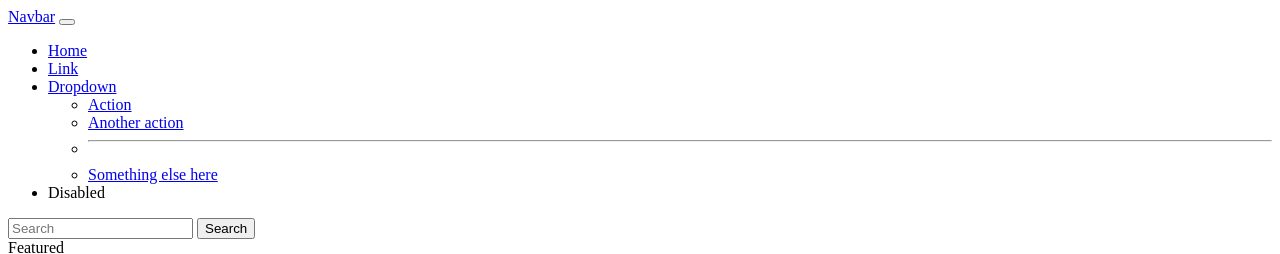
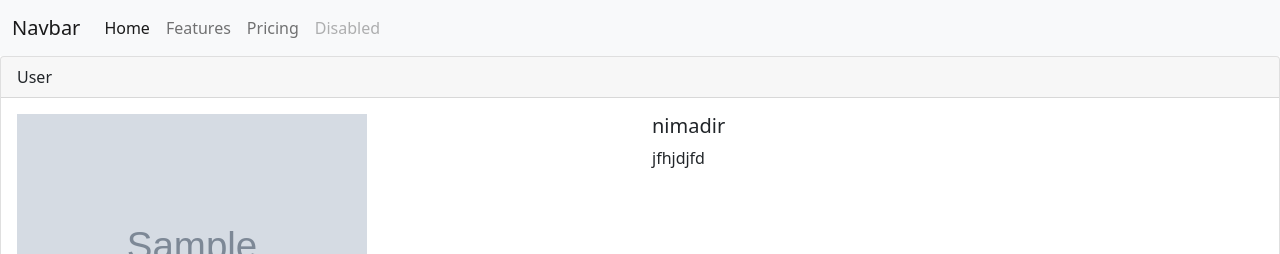
Before and after one commit to ViraKrajevskiy/PythonProject2, a Django app: template Uchebniycentrapp/templates/testfilescodes/testcodes.html in a window 1280 px wide. Shown: the top 254 px of the page. Run offline with Django 5.2, Linux system fonts and the light colour scheme; data comes from the database, SQL or seed files in the repository; the template is opened without the code that fills it: values that come from a table or form of the project are taken from there, most other values are stand-ins (such as "Sample title", 1, 10 or a date in 2020); grey boxes marked "Sample" are stand-in pictures.

Commit message:
Urls use

```diff
--- a/Uchebniycentrapp/templates/testfilescodes/testcodes.html
+++ b/Uchebniycentrapp/templates/testfilescodes/testcodes.html
@@ -1,85 +1,174 @@
 
-<!doctype html>
+<!--<!doctype html>-->
+<!--<html lang="en">-->
+<!--<head>-->
+<!--        <meta charset="UTF-8">-->
+<!--    <meta name="viewport" content="width=device-width, initial-scale=1">-->
+<!--    <title>Document</title>-->
+<!--</head>-->
+<!--<body>-->
+
+<!--<nav class="navbar navbar-expand-lg bg-body-tertiary">-->
+<!--  <div class="container-fluid">-->
+<!--    <a class="navbar-brand" href="#">Navbar</a>-->
+<!--    <button class="navbar-toggler" type="button" data-bs-toggle="collapse" data-bs-target="#navbarSupportedContent" aria-controls="navbarSupportedContent" aria-expanded="false" aria-label="Toggle navigation">-->
+<!--      <span class="navbar-toggler-icon"></span>-->
+<!--    </button>-->
+<!--    <div class="collapse navbar-collapse" id="navbarSupportedContent">-->
+<!--      <ul class="navbar-nav me-auto mb-2 mb-lg-0">-->
+<!--        <li class="nav-item">-->
+<!--          <a class="nav-link active" aria-current="page" href="#">Home</a>-->
+<!--        </li>-->
+<!--        <li class="nav-item">-->
+<!--          <a class="nav-link" href="#">Link</a>-->
+<!--        </li>-->
+<!--        <li class="nav-item dropdown">-->
+<!--          <a class="nav-link dropdown-toggle" href="#" role="button" data-bs-toggle="dropdown" aria-expanded="false">-->
+<!--            Dropdown-->
+<!--          </a>-->
+<!--          <ul class="dropdown-menu">-->
+<!--            <li><a class="dropdown-item" href="#">Action</a></li>-->
+<!--            <li><a class="dropdown-item" href="#">Another action</a></li>-->
+<!--            <li><hr class="dropdown-divider"></li>-->
+<!--            <li><a class="dropdown-item" href="#">Something else here</a></li>-->
+<!--          </ul>-->
+<!--        </li>-->
+<!--        <li class="nav-item">-->
+<!--          <a class="nav-link disabled" aria-disabled="true">Disabled</a>-->
+<!--        </li>-->
+<!--      </ul>-->
+<!--      <form class="d-flex" role="search">-->
+<!--        <input class="form-control me-2" type="search" placeholder="Search" aria-label="Search">-->
+<!--        <button class="btn btn-outline-success" type="submit">Search</button>-->
+<!--      </form>-->
+<!--    </div>-->
+<!--  </div>-->
+<!--</nav>-->
+
+<!--<div class="card text-center">-->
+<!--  <div class="card-header">-->
+<!--    Featured-->
+<!--  </div>-->
+
+<!--  {% for item in courses %}-->
+<!--  <div class="card-body">-->
+<!--    <div class="row">-->
+<!--      <div class="col-6">-->
+<!--          {% if item.photo %}-->
+<!--          <img src="{{ item.photo.url }}" alt="" width="360">-->
+<!--          {% else %}-->
+<!--          <img src="https://picsum.photos/200" alt="">-->
+<!--          {% endif %}-->
+<!--      </div>-->
+<!--      <div class="col-6">-->
+<!--        <div class="card-body">-->
+<!--          <div class="row">-->
+<!--            <div class="col-6"></div>-->
+<!--            <div class="col-6"></div>-->
+<!--          </div>-->
+<!--          <div>-->
+<!--            <h5 class="card-title">{{ item.title }}</h5>-->
+<!--            <p class="card-text">{{ item.description }}</p>-->
+<!--            <a href="#" class="btn btn-primary">Go somewhere</a>-->
+<!--          </div>-->
+<!--          <div class="card-footer text-muted">-->
+<!--            {{ item.created_at }}-->
+<!--          </div>-->
+<!--        </div>-->
+<!--      </div>-->
+<!--    </div>-->
+<!--  </div>-->
+<!--  {% endfor %}-->
+<!--</div>-->
+
+<!--</body>-->
+<!--</html>-->
+
+<!DOCTYPE html>
 <html lang="en">
 <head>
+
     <meta charset="UTF-8">
-    <meta name="viewport" content="width=device-width, initial-scale=1">
-    <title>Document</title>
+
+    <title>{{ title }}</title>
+
 </head>
 <body>
 
-<nav class="navbar navbar-expand-lg bg-body-tertiary">
+
+    <nav class="navbar navbar-expand-lg navbar-light bg-light">
     <div class="container-fluid">
         <a class="navbar-brand" href="#">Navbar</a>
-    <button class="navbar-toggler" type="button" data-bs-toggle="collapse" data-bs-target="#navbarSupportedContent" aria-controls="navbarSupportedContent" aria-expanded="false" aria-label="Toggle navigation">
+        <button class="navbar-toggler" type="button" data-bs-toggle="collapse" data-bs-target="#navbarNav"
+                aria-controls="navbarNav" aria-expanded="false" aria-label="Toggle navigation">
             <span class="navbar-toggler-icon"></span>
         </button>
-    <div class="collapse navbar-collapse" id="navbarSupportedContent">
-      <ul class="navbar-nav me-auto mb-2 mb-lg-0">
+        <div class="collapse navbar-collapse" id="navbarNav">
+            <ul class="navbar-nav">
                 <li class="nav-item">
                     <a class="nav-link active" aria-current="page" href="#">Home</a>
                 </li>
                 <li class="nav-item">
-          <a class="nav-link" href="#">Link</a>
-        </li>
-        <li class="nav-item dropdown">
-          <a class="nav-link dropdown-toggle" href="#" role="button" data-bs-toggle="dropdown" aria-expanded="false">
-            Dropdown
-          </a>
-          <ul class="dropdown-menu">
-            <li><a class="dropdown-item" href="#">Action</a></li>
-            <li><a class="dropdown-item" href="#">Another action</a></li>
-            <li><hr class="dropdown-divider"></li>
-            <li><a class="dropdown-item" href="#">Something else here</a></li>
-          </ul>
+                    <a class="nav-link" href="#">Features</a>
                 </li>
                 <li class="nav-item">
-          <a class="nav-link disabled" aria-disabled="true">Disabled</a>
+                    <a class="nav-link" href="#">Pricing</a>
+                </li>
+                <li class="nav-item">
+                    <a class="nav-link disabled" href="#" tabindex="-1" aria-disabled="true">Disabled</a>
                 </li>
             </ul>
-      <form class="d-flex" role="search">
-        <input class="form-control me-2" type="search" placeholder="Search" aria-label="Search">
-        <button class="btn btn-outline-success" type="submit">Search</button>
-      </form>
         </div>
     </div>
 </nav>
 
-<div class="card text-center">
+
+    {%for item in studentlar%}
+    <div class="card">
+
         <div class="card-header">
-    Featured
+            {{item.fullname}}
+        </div>
+        <div class="card-body">
+            <div class='row'>
+                <div class="col-6">
+                    {% if item.photo%}
+                        <img src="{{item.photo.url}}" alt="bu yerda surat bor" width="350">
+                    {% else %}
+                        <img src="https://picsum.photos/200" alt="nimadir">
+                    {% endif %}
                 </div>
 
-  {% for item in courses %}
-  <div class="card-body">
-    <div class="row">
                 <div class="col-6">
-          {% if item.photo %}
-          <img src="{{ item.photo.url }}" alt="" width="360">
-          {% else %}
-          <img src="https://picsum.photos/200" alt="">
-          {% endif %}
+                    <h5 class="card-title">nimadir</h5>
+                    <p class="card-text">jfhjdjfd</p>
                 </div>
-      <div class="col-6">
-        <div class="card-body">
-          <div class="row">
-            <div class="col-6"></div>
-            <div class="col-6"></div>
-          </div>
-          <div>
-            <h5 class="card-title">{{ item.title }}</h5>
-            <p class="card-text">{{ item.description }}</p>
                 <a href="#" class="btn btn-primary">Go somewhere</a>
             </div>
+        </div>
         <div class="card-footer text-muted">
-            {{ item.created_at }}
+            {{item.created_ed}}
         </div>
     </div>
-      </div>
-    </div>
-  </div>
-  {% endfor %}
-</div>
+{%endfor%}
+
+
+
+
+
+
+        <link href="https://cdn.jsdelivr.net/npm/bootstrap@5.0.2/dist/css/bootstrap.min.css" rel="stylesheet"
+              integrity="sha384-EVSTQN3/azprG1Anm3QDgpJLIm9Nao0Yz1ztcQTwFspd3yD65VohhpuuCOmLASjC"
+              crossorigin="anonymous">
+        <script src="https://cdn.jsdelivr.net/npm/bootstrap@5.0.2/dist/js/bootstrap.bundle.min.js"
+                integrity="sha384-MrcW6ZMFYlzcLA8Nl+NtUVF0sA7MsXsP1UyJoMp4YLEuNSfAP+JcXn/tWtIaxVXM"
+                crossorigin="anonymous"></script>
+        <script src="https://cdn.jsdelivr.net/npm/@popperjs/core@2.9.2/dist/umd/popper.min.js"
+                integrity="sha384-IQsoLXl5PILFhosVNubq5LC7Qb9DXgDA9i+tQ8Zj3iwWAwPtgFTxbJ8NT4GN1R8p"
+                crossorigin="anonymous"></script>
+        <script src="https://cdn.jsdelivr.net/npm/bootstrap@5.0.2/dist/js/bootstrap.min.js"
+                integrity="sha384-cVKIPhGWiC2Al4u+LWgxfKTRIcfu0JTxR+EQDz/bgldoEyl4H0zUF0QKbrJ0EcQF"
+                crossorigin="anonymous"></script>
 
 </body>
 </html>
--- a/Uchebniycentrapp/urls.py
+++ b/Uchebniycentrapp/urls.py
@@ -1,14 +1,8 @@
 from django.contrib import admin
 from django.urls import path, include
 
-from django.conf import settings
-from django.conf.urls.static import static
 
 urlpatterns = [
     path('admin/', admin.site.urls),
     path('user/', include('Uchebniycentrapp.urls')),  # Правильный импорт
 ]
-
-if settings.DEBUG:
-
-    urlpatterns += static(settings.MEDIA_URL, document_root=settings.MEDIA_ROOT)
--- a/Uchebniycentrapp/views.py
+++ b/Uchebniycentrapp/views.py
@@ -8,7 +8,7 @@ def home(request):
 
 def cours(request):
     courses = Course.objects.all()
-    students = Student.objects.all()  # Добавляем студентов
+    students = Student.objects.all()
 
     context = {
         "courses": courses,
--- a/сonfigsa/urls.py
+++ b/сonfigsa/urls.py
@@ -1,5 +1,9 @@
 from django.contrib import admin
 from django.urls import path
+
+from django.conf import settings
+from django.conf.urls.static import static
+
 
 
 from Uchebniycentrapp.views import cours
@@ -8,3 +12,6 @@ urlpatterns = [
     path('admin/', admin.site.urls),
     path('usrin/',cours),
 ]
+
+if settings.DEBUG:
+       urlpatterns += static(settings.MEDIA_URL, document_root=settings.MEDIA_ROOT)
```
Also changed, not shown: Uchebniycentrapp/templates/index.html (+68 -22 lines). Lines whose indentation alone changed are shown as unchanged.
